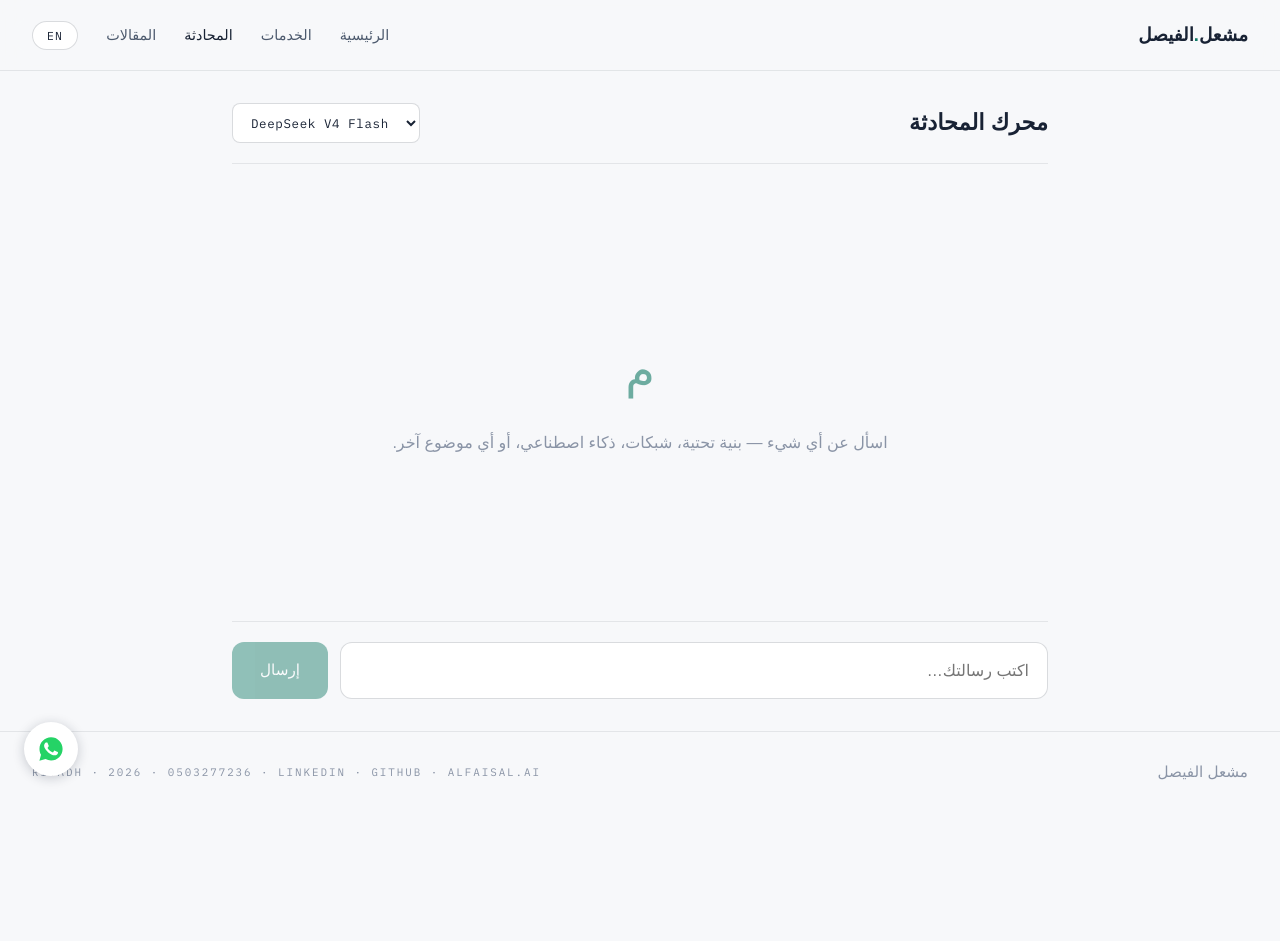
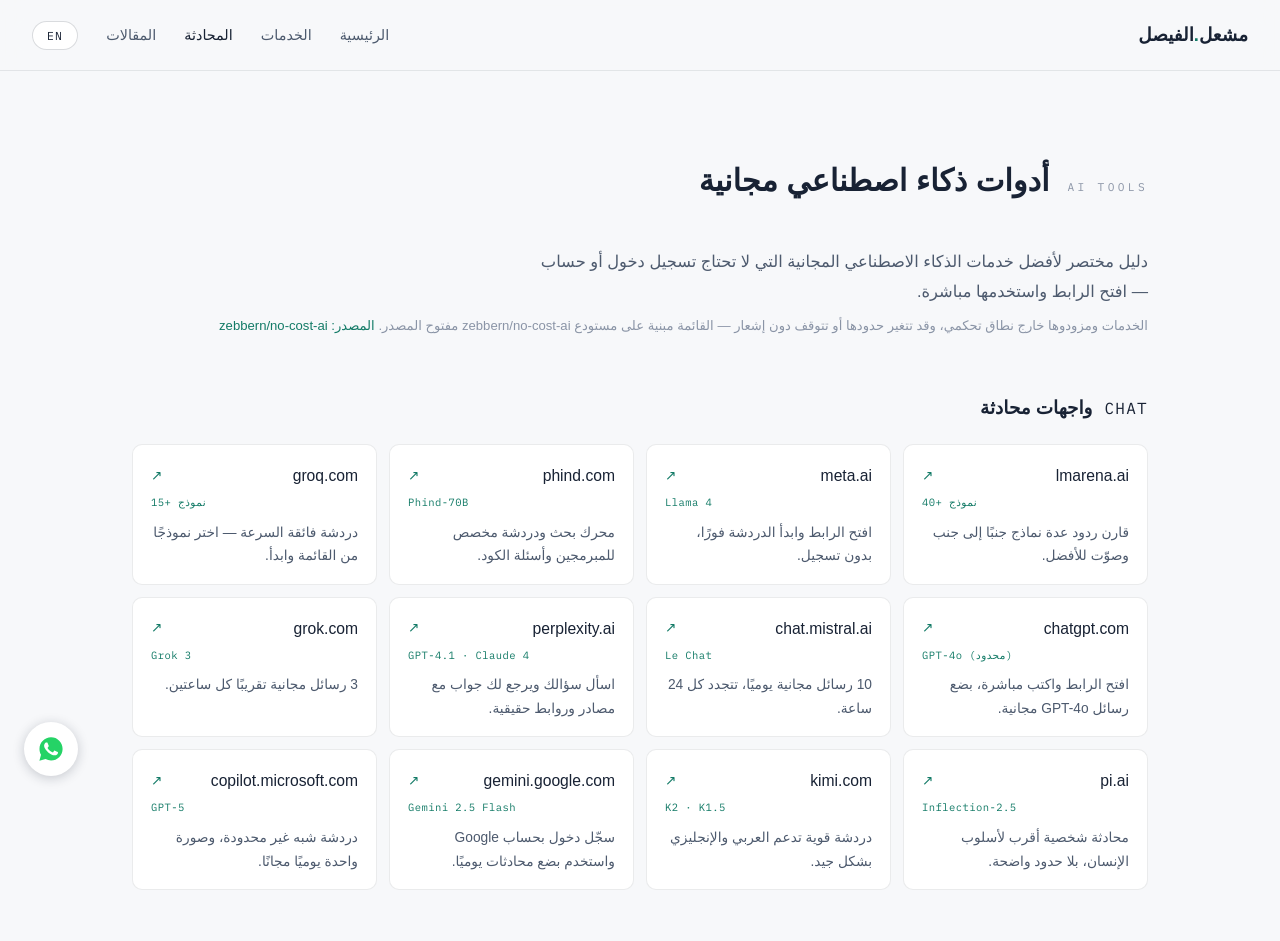
Before and after one commit to meshal236/alfaisal-website, a Next.js app: page /chat in a window 1280 px wide. Shown: the top 941 px of the page. Before the commit the page ends 812 px from the top, so only its background shows below. Built offline with nearby package versions, Linux system fonts and the light colour scheme; a web font is replaced by a local one.

Commit message:
Replace /chat with a curated no-signup-required free AI tools directory (chat, media, voice, dev APIs) from zebbern/no-cost-ai

```diff
--- a/app/chat/page.tsx
+++ b/app/chat/page.tsx
@@ -1,122 +1,146 @@
 "use client";
 
-import { useState, useRef, useEffect } from "react";
-import { useChat } from "@ai-sdk/react";
-import { DefaultChatTransport } from "ai";
 import { useLanguage } from "@/lib/language-context";
 
-const MODELS = [
-  { id: "deepseek/deepseek-v4-flash", label: "DeepSeek V4 Flash" },
-  { id: "alibaba/qwen3.6-27b", label: "Qwen 3.6 27B" },
-  { id: "google/gemma-4-31b-it", label: "Gemma 4 31B" },
-  { id: "xiaomi/mimo-v2.5", label: "MiMo 2.5" },
-  { id: "zai/glm-5.1", label: "GLM 5.1" },
-  { id: "moonshotai/kimi-k2.6", label: "Kimi K2.6" },
+type Tool = {
+  name: string;
+  url: string;
+  models: string;
+  tipAr: string;
+  tipEn: string;
+};
+
+type Category = {
+  key: string;
+  ar: string;
+  en: string;
+  tag: string;
+  tools: Tool[];
+};
+
+const CATEGORIES: Category[] = [
+  {
+    key: "chat",
+    ar: "واجهات محادثة",
+    en: "Chat interfaces",
+    tag: "CHAT",
+    tools: [
+      { name: "lmarena.ai", url: "https://lmarena.ai/", models: "40+ نموذج", tipAr: "قارن ردود عدة نماذج جنبًا إلى جنب وصوّت للأفضل.", tipEn: "Compare responses from multiple models side by side and vote." },
+      { name: "meta.ai", url: "https://www.meta.ai", models: "Llama 4", tipAr: "افتح الرابط وابدأ الدردشة فورًا، بدون تسجيل.", tipEn: "Open the link and start chatting instantly, no signup." },
+      { name: "phind.com", url: "https://www.phind.com", models: "Phind-70B", tipAr: "محرك بحث ودردشة مخصص للمبرمجين وأسئلة الكود.", tipEn: "A search + chat engine built for developers and code questions." },
+      { name: "groq.com", url: "https://groq.com", models: "15+ نموذج", tipAr: "دردشة فائقة السرعة — اختر نموذجًا من القائمة وابدأ.", tipEn: "Ultra-fast chat — pick a model from the list and go." },
+      { name: "chatgpt.com", url: "https://chatgpt.com", models: "GPT-4o (محدود)", tipAr: "افتح الرابط واكتب مباشرة، بضع رسائل GPT-4o مجانية.", tipEn: "Open and type directly — a handful of free GPT-4o messages." },
+      { name: "chat.mistral.ai", url: "https://chat.mistral.ai", models: "Le Chat", tipAr: "10 رسائل مجانية يوميًا، تتجدد كل 24 ساعة.", tipEn: "10 free messages a day, resets every 24 hours." },
+      { name: "perplexity.ai", url: "https://perplexity.ai", models: "GPT-4.1 · Claude 4", tipAr: "اسأل سؤالك ويرجع لك جواب مع مصادر وروابط حقيقية.", tipEn: "Ask a question and get an answer with real cited sources." },
+      { name: "grok.com", url: "https://grok.com/chat", models: "Grok 3", tipAr: "3 رسائل مجانية تقريبًا كل ساعتين.", tipEn: "About 3 free messages every 2 hours." },
+      { name: "pi.ai", url: "https://pi.ai", models: "Inflection-2.5", tipAr: "محادثة شخصية أقرب لأسلوب الإنسان، بلا حدود واضحة.", tipEn: "A personal, human-like conversation style, no clear cap." },
+      { name: "kimi.com", url: "https://kimi.com", models: "K2 · K1.5", tipAr: "دردشة قوية تدعم العربي والإنجليزي بشكل جيد.", tipEn: "A strong chat model that handles Arabic and English well." },
+      { name: "gemini.google.com", url: "https://gemini.google.com", models: "Gemini 2.5 Flash", tipAr: "سجّل دخول بحساب Google واستخدم بضع محادثات يوميًا.", tipEn: "Sign in with a Google account for a few daily chats." },
+      { name: "copilot.microsoft.com", url: "https://copilot.microsoft.com", models: "GPT-5", tipAr: "دردشة شبه غير محدودة، وصورة واحدة يوميًا مجانًا.", tipEn: "Near-unlimited chat, plus one free image per day." },
+    ],
+  },
+  {
+    key: "media",
+    ar: "توليد الصور والفيديو",
+    en: "Media generation",
+    tag: "MEDIA",
+    tools: [
+      { name: "runwayml.com", url: "https://runwayml.com/", models: "Gen-4", tipAr: "اكتب وصف المشهد وحوّله مباشرة لصورة أو فيديو.", tipEn: "Describe a scene and turn it directly into an image or video." },
+      { name: "pollinations.ai", url: "https://pollinations.ai/", models: "عدة نماذج صور", tipAr: "رابط واحد يولّد صورة فورية بدون أي تسجيل دخول.", tipEn: "A single link generates an image instantly, no login." },
+      { name: "vheer.com", url: "https://vheer.com/", models: "نموذج خاص", tipAr: "اكتب الوصف واحصل على صورة بدون علامة مائية.", tipEn: "Type a prompt and get an image with no watermark." },
+      { name: "perchance.org", url: "https://perchance.org/wtr90dexsn", models: "غير محدود", tipAr: "مولّد صور بسيط جدًا وسريع بدون إنشاء حساب.", tipEn: "A very simple, fast image generator, no account needed." },
+      { name: "fotor.com", url: "https://www.fotor.com/", models: "تحرير بالذكاء الاصطناعي", tipAr: "ارفع صورة موجودة ودع الذكاء الاصطناعي يحررها لك.", tipEn: "Upload an existing photo and let the AI edit it for you." },
+    ],
+  },
+  {
+    key: "voice",
+    ar: "الصوت والموسيقى",
+    en: "Voice & music",
+    tag: "VOICE",
+    tools: [
+      { name: "ttsmp3.com", url: "https://ttsmp3.com", models: "Google/Microsoft TTS", tipAr: "الصق النص، اختر صوتًا، وحمّل الملف الصوتي مباشرة.", tipEn: "Paste text, pick a voice, and download the audio file." },
+      { name: "voicegenerator.io", url: "https://voicegenerator.io", models: "أصوات متعددة", tipAr: "اكتب النص واختر من مكتبة أصوات جاهزة.", tipEn: "Type your text and choose from a ready voice library." },
+      { name: "fakeyou.com", url: "https://fakeyou.com", models: "أصوات مجتمعية", tipAr: "اختر صوتًا من المكتبة وحوّل نصك إليه (قد يوجد انتظار).", tipEn: "Pick a voice from the library and convert your text (queue may apply)." },
+    ],
+  },
+  {
+    key: "dev",
+    ar: "واجهات ومنصات المطورين",
+    en: "Developer APIs & platforms",
+    tag: "DEV",
+    tools: [
+      { name: "uncloseai.com", url: "https://uncloseai.com/", models: "Hermes · Qwen 3 Coder · TTS", tipAr: "واجهة برمجية متوافقة مع OpenAI، بدون أي تسجيل.", tipEn: "An OpenAI-compatible API, no signup required at all." },
+      { name: "ollama.com", url: "https://ollama.com", models: "عشرات النماذج", tipAr: "شغّل النماذج مجانًا محليًا على جهازك أو عبر السحابة.", tipEn: "Run models free, locally on your machine or in the cloud." },
+      { name: "g4f.dev", url: "https://g4f.dev/docs/ready_to_use.html", models: "عدة مزودين موحّدين", tipAr: "واجهة برمجية واحدة توحّد الوصول لعدة مزودي نماذج مجانًا.", tipEn: "One unified API that gives free access to several model providers." },
+    ],
+  },
 ];
 
 const COPY = {
   ar: {
-    heading: "محرك المحادثة",
-    modelAria: "اختيار النموذج",
-    emptyGlyph: "م",
-    emptyText: "اسأل عن أي شيء — بنية تحتية، شبكات، ذكاء اصطناعي، أو أي موضوع آخر.",
-    error: "حدث خطأ في الاتصال — جرّب نموذجًا آخر من القائمة أو أعد المحاولة.",
-    placeholder: "اكتب رسالتك…",
-    send: "إرسال",
-    you: "YOU",
-    ai: "AI",
+    eyebrow: "AI TOOLS",
+    heading: "أدوات ذكاء اصطناعي مجانية",
+    intro:
+      "دليل مختصر لأفضل خدمات الذكاء الاصطناعي المجانية التي لا تحتاج تسجيل دخول أو حساب — افتح الرابط واستخدمها مباشرة.",
+    note: "الخدمات ومزودوها خارج نطاق تحكمي، وقد تتغير حدودها أو تتوقف دون إشعار — القائمة مبنية على مستودع zebbern/no-cost-ai مفتوح المصدر.",
+    source: "المصدر: zebbern/no-cost-ai",
   },
   en: {
-    heading: "Chat",
-    modelAria: "Select model",
-    emptyGlyph: "M",
-    emptyText: "Ask about anything — infrastructure, networking, AI, or any other topic.",
-    error: "Something went wrong connecting to the model — try another one from the list or retry.",
-    placeholder: "Type your message…",
-    send: "Send",
-    you: "YOU",
-    ai: "AI",
+    eyebrow: "AI TOOLS",
+    heading: "Free AI tools",
+    intro:
+      "A short guide to the best free AI services that need no signup or account — open the link and use it directly.",
+    note: "These services and their providers are outside my control, and limits may change or stop without notice — list based on the open-source zebbern/no-cost-ai repository.",
+    source: "Source: zebbern/no-cost-ai",
   },
 };
 
 export default function ChatPage() {
   const { lang } = useLanguage();
   const t = COPY[lang];
-  const [model, setModel] = useState(MODELS[0].id);
-  const [input, setInput] = useState("");
-  const logRef = useRef<HTMLDivElement>(null);
-
-  const { messages, sendMessage, status, error } = useChat({
-    transport: new DefaultChatTransport({ api: "/api/chat" }),
-  });
-
-  const busy = status === "submitted" || status === "streaming";
-
-  useEffect(() => {
-    logRef.current?.scrollTo({ top: logRef.current.scrollHeight });
-  }, [messages]);
-
-  const submit = () => {
-    const text = input.trim();
-    if (!text || busy) return;
-    setInput("");
-    sendMessage({ text }, { body: { model } });
-  };
 
   return (
-    <main className="chat-shell">
-      <div className="chat-top">
-        <h1>{t.heading}</h1>
-        <select
-          className="model-select"
-          value={model}
-          onChange={(e) => setModel(e.target.value)}
-          aria-label={t.modelAria}
-        >
-          {MODELS.map((m) => (
-            <option key={m.id} value={m.id}>
-              {m.label}
-            </option>
-          ))}
-        </select>
+    <main className="section">
+      <div className="section-head">
+        <span className="mono">{t.eyebrow}</span>
+        <h2>{t.heading}</h2>
       </div>
+      <p className="tools-intro">{t.intro}</p>
+      <p className="tools-note">
+        {t.note}{" "}
+        <a href="https://github.com/zebbern/no-cost-ai" target="_blank" rel="noreferrer" style={{ color: "var(--copper)" }}>
+          {t.source}
+        </a>
+      </p>
 
-      <div className="chat-log" ref={logRef}>
-        {messages.length === 0 && !error && (
-          <div className="chat-empty">
-            <span className="glyph">{t.emptyGlyph}</span>
-            <p>{t.emptyText}</p>
+      {CATEGORIES.map((cat) => (
+        <div className="tool-category" key={cat.key}>
+          <div className="tool-category-head">
+            <span className="mono">{cat.tag}</span>
+            <h3>{lang === "ar" ? cat.ar : cat.en}</h3>
           </div>
-        )}
-        {messages.map((m) => (
-          <div key={m.id} className={`msg ${m.role === "user" ? "user" : "ai"}`}>
-            <span className="msg-role">{m.role === "user" ? t.you : t.ai}</span>
-            {m.parts.map((part, i) =>
-              part.type === "text" ? <span key={i}>{part.text}</span> : null
-            )}
+          <div className="tool-grid">
+            {cat.tools.map((tool) => (
+              <a
+                key={tool.url}
+                href={tool.url}
+                target="_blank"
+                rel="noreferrer"
+                className="tool-card"
+              >
+                <div className="tool-card-name">
+                  {tool.name}
+                  <span className="arrow">↗</span>
+                </div>
+                <div className="tool-card-models">{tool.models}</div>
+                <div className="tool-card-tip">
+                  {lang === "ar" ? tool.tipAr : tool.tipEn}
+                </div>
+              </a>
+            ))}
           </div>
-        ))}
-        {error && <div className="chat-error">{t.error}</div>}
-      </div>
-
-      <div className="chat-form">
-        <textarea
-          className="chat-input"
-          rows={1}
-          placeholder={t.placeholder}
-          value={input}
-          onChange={(e) => setInput(e.target.value)}
-          onKeyDown={(e) => {
-            if (e.key === "Enter" && !e.shiftKey) {
-              e.preventDefault();
-              submit();
-            }
-          }}
-        />
-        <button className="chat-send" onClick={submit} disabled={busy || !input.trim()}>
-          {busy ? "…" : t.send}
-        </button>
-      </div>
+        </div>
+      ))}
     </main>
   );
 }
--- a/app/globals.css
+++ b/app/globals.css
@@ -718,6 +718,76 @@
   }
 }
 
+/* ── Free AI tools directory (chat page) ─────────────────────── */
+.tools-intro {
+  color: var(--ink-dim);
+  font-size: 1.02rem;
+  max-width: 68ch;
+  margin-bottom: 8px;
+}
+.tools-note {
+  font-size: 0.82rem;
+  color: var(--ink-faint);
+  margin-bottom: 56px;
+}
+.tool-category {
+  margin-bottom: 48px;
+}
+.tool-category-head {
+  display: flex;
+  align-items: baseline;
+  gap: 12px;
+  margin-bottom: 20px;
+}
+.tool-category-head h3 {
+  font-size: 1.15rem;
+}
+.tool-grid {
+  display: grid;
+  grid-template-columns: repeat(auto-fit, minmax(220px, 1fr));
+  gap: 12px;
+}
+.tool-card {
+  display: block;
+  background: var(--bg-raised);
+  border: 1px solid var(--line);
+  border-radius: var(--radius);
+  padding: 16px 18px;
+  transition: border-color 0.2s, box-shadow 0.2s;
+}
+.tool-card:hover {
+  border-color: var(--line-strong);
+  box-shadow: 0 4px 14px rgba(24, 34, 52, 0.06);
+}
+.tool-card-name {
+  display: flex;
+  align-items: center;
+  justify-content: space-between;
+  gap: 8px;
+  font-weight: 500;
+  font-size: 0.98rem;
+  color: var(--ink);
+  margin-bottom: 4px;
+}
+.tool-card-name span.arrow {
+  color: var(--copper);
+  font-size: 0.85rem;
+}
+.tool-card-models {
+  font-family: var(--font-mono), monospace;
+  direction: ltr;
+  font-size: 0.66rem;
+  letter-spacing: 0.04em;
+  color: var(--copper);
+  margin-bottom: 10px;
+  line-height: 1.6;
+}
+.tool-card-tip {
+  font-size: 0.86rem;
+  color: var(--ink-dim);
+  line-height: 1.7;
+}
+
 /* ── Responsive ───────────────────────────────────────────────── */
 @media (max-width: 720px) {
   .nav {
```
Also changed, not shown: 1 other file (tests, documents, lock files or other folders).
